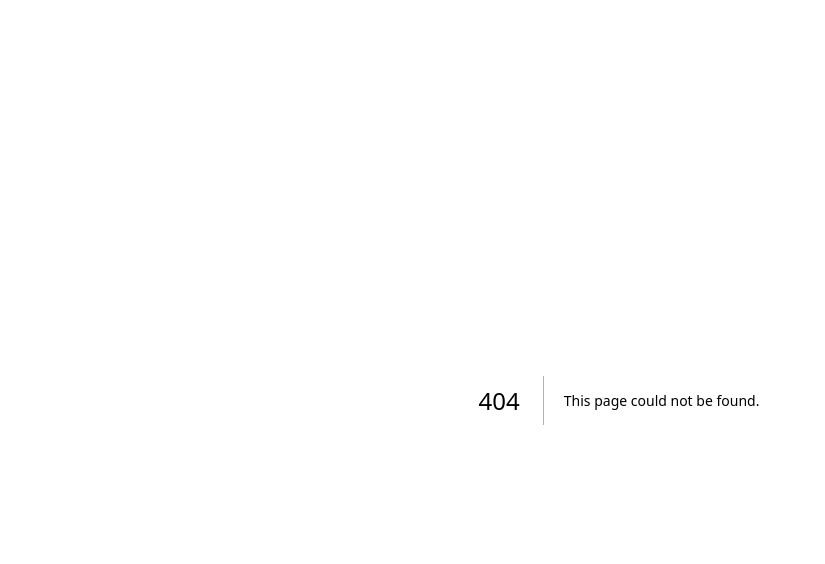
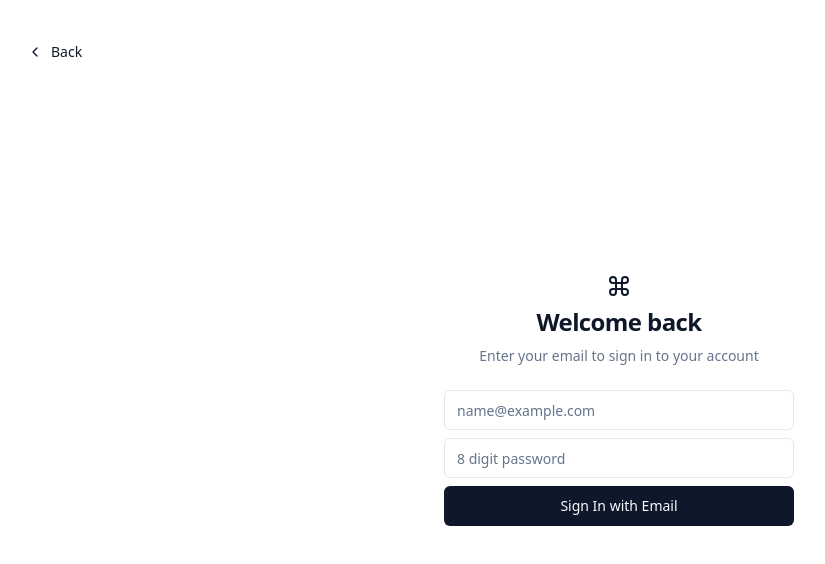
Before and after one commit to prathamesh-mutkure/emp-management, a Next.js app: page /login in a window 1280 px wide. Before the commit this address had no page. Shown: the top 564 px of the page, without its empty margins (21-846 px from the left). Built offline with nearby package versions, Linux system fonts and the light colour scheme.

Commit message:
Added Login Page

```diff
--- /dev/null
+++ b/components/user-auth-form.tsx
@@ -0,0 +1,162 @@
+"use client";
+
+import * as React from "react";
+import { useRouter, useSearchParams } from "next/navigation";
+// import { useAuth } from "@/context/auth-context";
+import { zodResolver } from "@hookform/resolvers/zod";
+import { signIn } from "next-auth/react";
+import { useForm } from "react-hook-form";
+import * as z from "zod";
+
+import { cn } from "@/lib/utils";
+
+import { buttonVariants } from "@/components/ui/button";
+import { Input } from "@/components/ui/input";
+import { Label } from "@/components/ui/label";
+import { toast } from "@/components/ui/use-toast";
+import { Icons } from "@/components/icons";
+
+interface UserAuthFormProps extends React.HTMLAttributes<HTMLDivElement> {
+  formType: "signin" | "signup";
+}
+
+export const userAuthSchema = z.object({
+  email: z.string().email(),
+  password: z.string().length(8, "Password must be of 8 characters"),
+});
+
+type FormData = z.infer<typeof userAuthSchema>;
+
+export function UserAuthForm({
+  formType,
+  className,
+  ...props
+}: UserAuthFormProps) {
+  const {
+    register,
+    handleSubmit,
+    formState: { errors },
+  } = useForm<FormData>({
+    resolver: zodResolver(userAuthSchema),
+  });
+
+  const [isLoading, setIsLoading] = React.useState<boolean>(false);
+  const [isGitHubLoading, setIsGitHubLoading] = React.useState<boolean>(false);
+
+  //   const { signIn, signUp } = useAuth();
+
+  const searchParams = useSearchParams();
+  const router = useRouter();
+
+  async function onSubmit(data: FormData) {
+    try {
+      setIsLoading(true);
+
+      //   const userCredential = await (formType === "signup"
+      //     ? signUp(data.email, data.password)
+      //     : signIn(data.email, data.password));
+
+      //   console.log(userCredential);
+
+      router.push(searchParams?.get("from") || "/employees");
+    } catch (err: any) {
+      const error = err;
+
+      toast({
+        title: "Failed to signin/signup",
+        description: error.message,
+        variant: "destructive",
+      });
+    } finally {
+      setIsLoading(false);
+    }
+  }
+
+  return (
+    <div className={cn("grid gap-6", className)} {...props}>
+      <form onSubmit={handleSubmit(onSubmit)}>
+        <div className="grid gap-2">
+          <div className="grid gap-2">
+            <div className="grid gap-1">
+              <Label className="sr-only" htmlFor="email">
+                Email
+              </Label>
+              <Input
+                id="email"
+                placeholder="name@example.com"
+                type="email"
+                autoCapitalize="none"
+                autoComplete="email"
+                autoCorrect="off"
+                disabled={isLoading || isGitHubLoading}
+                {...register("email")}
+              />
+              {errors?.email && (
+                <p className="px-1 text-xs text-red-600">
+                  {errors.email.message}
+                </p>
+              )}
+            </div>
+
+            <div className="grid gap-1">
+              <Label className="sr-only" htmlFor="email">
+                Password
+              </Label>
+              <Input
+                id="password"
+                placeholder="8 digit password"
+                type="password"
+                autoCapitalize="none"
+                autoComplete="password"
+                autoCorrect="off"
+                disabled={isLoading || isGitHubLoading}
+                {...register("password")}
+              />
+              {errors?.password && (
+                <p className="px-1 text-xs text-red-600">
+                  {errors.password.message}
+                </p>
+              )}
+            </div>
+          </div>
+
+          <button className={cn(buttonVariants())} disabled={isLoading}>
+            {isLoading && (
+              <Icons.spinner className="mr-2 h-4 w-4 animate-spin" />
+            )}
+            Sign In with Email
+          </button>
+        </div>
+      </form>
+
+      {/* <div className="relative">
+        <div className="absolute inset-0 flex items-center">
+          <span className="w-full border-t" />
+        </div>
+        <div className="relative flex justify-center text-xs uppercase">
+          <span className="bg-background px-2 text-muted-foreground">
+            Or continue with
+          </span>
+        </div>
+      </div> */}
+
+      {/* <button
+        type="button"
+        className={cn(buttonVariants({ variant: "outline" }))}
+        onClick={() => {
+          setIsGitHubLoading(true);
+          // signIn("github")
+        }}
+        // disabled={isLoading || isGitHubLoading}
+        disabled={true}
+      >
+        {isGitHubLoading ? (
+          <Icons.spinner className="mr-2 h-4 w-4 animate-spin" />
+        ) : (
+          <Icons.gitHub className="mr-2 h-4 w-4" />
+        )}{" "}
+        Github
+      </button> */}
+    </div>
+  );
+}
--- a/pages/index.tsx
+++ b/pages/index.tsx
@@ -1,7 +1,8 @@
-import Image from 'next/image'
-import { Inter } from 'next/font/google'
+import Image from "next/image";
+import { Inter } from "next/font/google";
+import { GetServerSideProps } from "next";
 
-const inter = Inter({ subsets: ['latin'] })
+const inter = Inter({ subsets: ["latin"] });
 
 export default function Home() {
   return (
@@ -20,7 +21,7 @@
             target="_blank"
             rel="noopener noreferrer"
           >
-            By{' '}
+            By{" "}
             <Image
               src="/vercel.svg"
               alt="Vercel Logo"
@@ -52,7 +53,7 @@
           rel="noopener noreferrer"
         >
           <h2 className={`mb-3 text-2xl font-semibold`}>
-            Docs{' '}
+            Docs{" "}
             <span className="inline-block transition-transform group-hover:translate-x-1 motion-reduce:transform-none">
               -&gt;
             </span>
@@ -69,7 +70,7 @@
           rel="noopener noreferrer"
         >
           <h2 className={`mb-3 text-2xl font-semibold`}>
-            Learn{' '}
+            Learn{" "}
             <span className="inline-block transition-transform group-hover:translate-x-1 motion-reduce:transform-none">
               -&gt;
             </span>
@@ -86,7 +87,7 @@
           rel="noopener noreferrer"
         >
           <h2 className={`mb-3 text-2xl font-semibold`}>
-            Templates{' '}
+            Templates{" "}
             <span className="inline-block transition-transform group-hover:translate-x-1 motion-reduce:transform-none">
               -&gt;
             </span>
@@ -103,7 +104,7 @@
           rel="noopener noreferrer"
         >
           <h2 className={`mb-3 text-2xl font-semibold`}>
-            Deploy{' '}
+            Deploy{" "}
             <span className="inline-block transition-transform group-hover:translate-x-1 motion-reduce:transform-none">
               -&gt;
             </span>
@@ -114,5 +115,14 @@
         </a>
       </div>
     </main>
-  )
+  );
 }
+
+export const getServerSideProps: GetServerSideProps = async () => {
+  return {
+    redirect: {
+      destination: "/login",
+    },
+    props: {},
+  };
+};
--- /dev/null
+++ b/pages/login.tsx
@@ -0,0 +1,60 @@
+import { Metadata } from "next";
+import Link from "next/link";
+import { cn } from "@/lib/utils";
+import { buttonVariants } from "@/components/ui/button";
+import { Icons } from "@/components/icons";
+import { UserAuthForm } from "@/components/user-auth-form";
+import { NextPageWithLayout } from "./_app";
+
+const metadata: Metadata = {
+  title: "Login",
+  description: "Login to your account",
+};
+
+const LoginPage: NextPageWithLayout = () => {
+  return (
+    <div className="container flex h-screen w-screen flex-col items-center justify-center">
+      <Link
+        href="/"
+        className={cn(
+          buttonVariants({ variant: "ghost" }),
+          "absolute left-4 top-4 md:left-8 md:top-8"
+        )}
+      >
+        <>
+          <Icons.chevronLeft className="mr-2 h-4 w-4" />
+          Back
+        </>
+      </Link>
+
+      <div className="mx-auto flex w-full flex-col justify-center space-y-6 sm:w-[350px]">
+        <div className="flex flex-col space-y-2 text-center">
+          <Icons.logo className="mx-auto h-6 w-6" />
+          <h1 className="text-2xl font-semibold tracking-tight">
+            Welcome back
+          </h1>
+          <p className="text-sm text-muted-foreground">
+            Enter your email to sign in to your account
+          </p>
+        </div>
+
+        <UserAuthForm formType="signin" />
+
+        {/* <p className="px-8 text-center text-sm text-muted-foreground">
+          <Link
+            href="/register"
+            className="hover:text-brand underline underline-offset-4"
+          >
+            Don&apos;t have an account? Sign Up
+          </Link>
+        </p> */}
+      </div>
+    </div>
+  );
+};
+
+LoginPage.getLayout = (page) => {
+  return <div className="min-h-screen">{page}</div>;
+};
+
+export default LoginPage;
```
